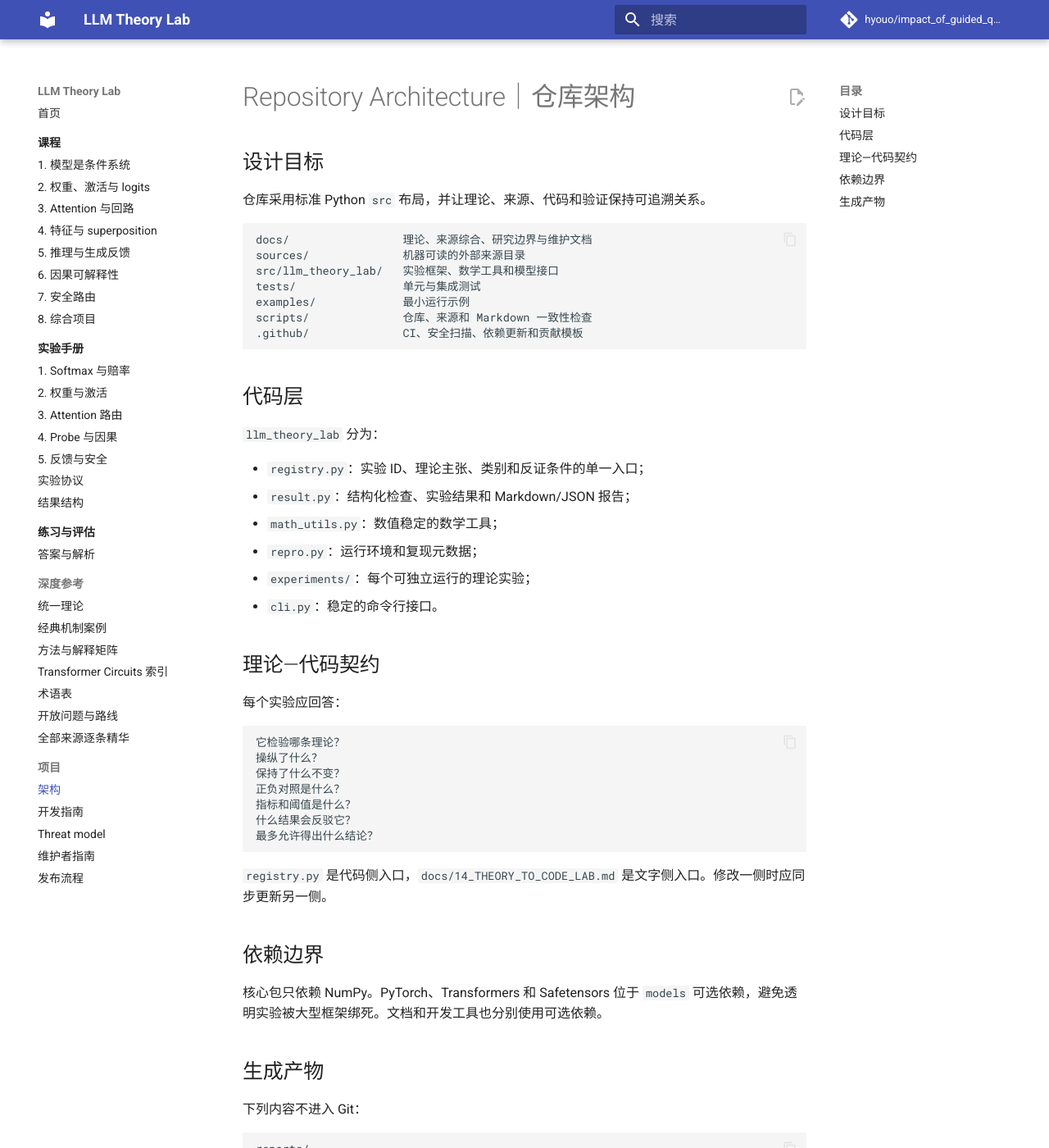
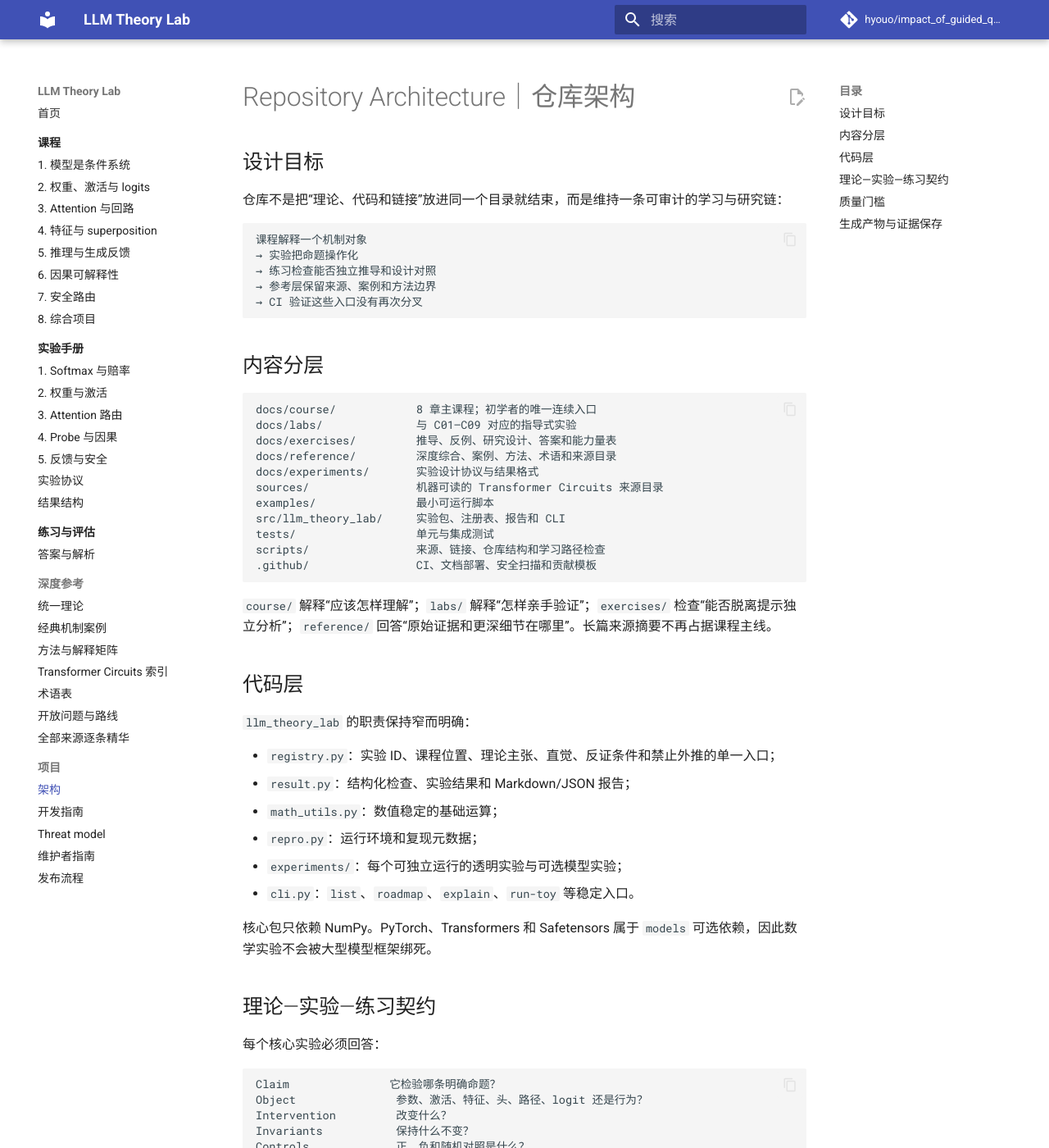
Before and after one commit to hyouo/impact_of_guided_questioning_on_llm_bias, an MkDocs documentation site: the page built from docs/ARCHITECTURE.md, in a window 1280 px wide and 1400 px high. Shown: the whole window at 82% size. Built offline with MkDocs 1.6.1 and Material for MkDocs 9.7.7, drawn with Linux system fonts in a browser that asks for light colours; comment, search, counter and statistics services are not loaded; some of the changed text lies outside the part shown.

Commit message:
docs: align the architecture guide with the learning repository

````diff
--- a/docs/ARCHITECTURE.md
+++ b/docs/ARCHITECTURE.md
@@ -2,52 +2,93 @@
 
 ## 设计目标
 
-仓库采用标准 Python `src` 布局，并让理论、来源、代码和验证保持可追溯关系。
+仓库不是把“理论、代码和链接”放进同一个目录就结束，而是维持一条可审计的学习与研究链：
 
 ```text
-docs/                 理论、来源综合、研究边界与维护文档
-sources/              机器可读的外部来源目录
-src/llm_theory_lab/   实验框架、数学工具和模型接口
-tests/                单元与集成测试
-examples/             最小运行示例
-scripts/              仓库、来源和 Markdown 一致性检查
-.github/              CI、安全扫描、依赖更新和贡献模板
+课程解释一个机制对象
+→ 实验把命题操作化
+→ 练习检查能否独立推导和设计对照
+→ 参考层保留来源、案例和方法边界
+→ CI 验证这些入口没有再次分叉
 ```
+
+## 内容分层
+
+```text
+docs/course/            8 章主课程；初学者的唯一连续入口
+docs/labs/              与 C01–C09 对应的指导式实验
+docs/exercises/         推导、反例、研究设计、答案和能力量表
+docs/reference/         深度综合、案例、方法、术语和来源目录
+docs/experiments/       实验设计协议与结果格式
+sources/                机器可读的 Transformer Circuits 来源目录
+examples/               最小可运行脚本
+src/llm_theory_lab/     实验包、注册表、报告和 CLI
+tests/                  单元与集成测试
+scripts/                来源、链接、仓库结构和学习路径检查
+.github/                CI、文档部署、安全扫描和贡献模板
+```
+
+`course/` 解释“应该怎样理解”；`labs/` 解释“怎样亲手验证”；`exercises/` 检查“能否脱离提示独立分析”；`reference/` 回答“原始证据和更深细节在哪里”。长篇来源摘要不再占据课程主线。
 
 ## 代码层
 
-`llm_theory_lab` 分为：
+`llm_theory_lab` 的职责保持窄而明确：
 
-- `registry.py`：实验 ID、理论主张、类别和反证条件的单一入口；
+- `registry.py`：实验 ID、课程位置、理论主张、直觉、反证条件和禁止外推的单一入口；
 - `result.py`：结构化检查、实验结果和 Markdown/JSON 报告；
-- `math_utils.py`：数值稳定的数学工具；
+- `math_utils.py`：数值稳定的基础运算；
 - `repro.py`：运行环境和复现元数据；
-- `experiments/`：每个可独立运行的理论实验；
-- `cli.py`：稳定的命令行接口。
+- `experiments/`：每个可独立运行的透明实验与可选模型实验；
+- `cli.py`：`list`、`roadmap`、`explain`、`run-toy` 等稳定入口。
 
-## 理论—代码契约
+核心包只依赖 NumPy。PyTorch、Transformers 和 Safetensors 属于 `models` 可选依赖，因此数学实验不会被大型模型框架绑死。
 
-每个实验应回答：
+## 理论—实验—练习契约
+
+每个核心实验必须回答：
 
 ```text
-它检验哪条理论？
-操纵了什么？
-保持了什么不变？
-正负对照是什么？
-指标和阈值是什么？
-什么结果会反驳它？
-最多允许得出什么结论？
+Claim               它检验哪条明确命题？
+Object               参数、激活、特征、头、路径、logit 还是行为？
+Intervention         改变什么？
+Invariants           保持什么不变？
+Controls             正、负和随机对照是什么？
+Metric               什么量决定结果？
+Falsifier            什么结果会削弱命题？
+Allowed conclusion   最多能得出什么？
+Forbidden inference  即使通过也不能推出什么？
+Course location      学习者在哪里获得所需概念？
 ```
 
-`registry.py` 是代码侧入口，`docs/14_THEORY_TO_CODE_LAB.md` 是文字侧入口。修改一侧时应同步更新另一侧。
+代码侧单一入口是 `src/llm_theory_lab/registry.py`。文字侧入口是：
 
-## 依赖边界
+- [课程导览](course/index.md)；
+- [实验导览](labs/index.md)；
+- [练习册](exercises/index.md)；
+- [方法与解释矩阵](reference/methods-matrix.md)。
 
-核心包只依赖 NumPy。PyTorch、Transformers 和 Safetensors 位于 `models` 可选依赖，避免透明实验被大型框架绑死。文档和开发工具也分别使用可选依赖。
+修改实验时，必须同步更新注册表、对应课程或实验手册、测试以及必要的练习；`scripts/check_learning_path.py` 会验证这条链。
 
-## 生成产物
+## 质量门槛
 
-下列内容不进入 Git：
+本地 `make check` 和 CI 共同检查：
+
+1. Ruff lint 与格式；
+2. 数学 Markdown 和内部链接；
+3. 56 条来源目录与逐条摘要覆盖；
+4. 课程、实验、练习和示例完整性；
+5. Python 3.10、3.12、3.14 测试；
+6. C01–C09 全部透明实验；
+7. learner-facing CLI；
+8. MkDocs strict 构建；
+9. wheel/sdist 构建和元数据；
+10. CodeQL 与文档站发布。
+
+一次性迁移工作流、重复编号章节和嵌套 `code/` 项目被视为禁止路径，避免仓库再次回到多入口状态。
+
+## 生成产物与证据保存
+
+默认不提交：
 
 ```text
 reports/
@@ -59,4 +100,4 @@ site/
 coverage.xml
 ```
 
-正式结果若需要长期保存，应包含版本、commit、种子、模型 revision、token IDs、指标定义和结论边界，并单独进行审查。
+需要长期保存的正式结果应经过单独审查，并至少记录：代码 commit、包版本、模型和 tokenizer revision、完整输入或数据哈希、随机种子、干预位置、指标、全部结果状态和结论边界。失败、跳过和不确定结果不能被成功运行覆盖。
````
